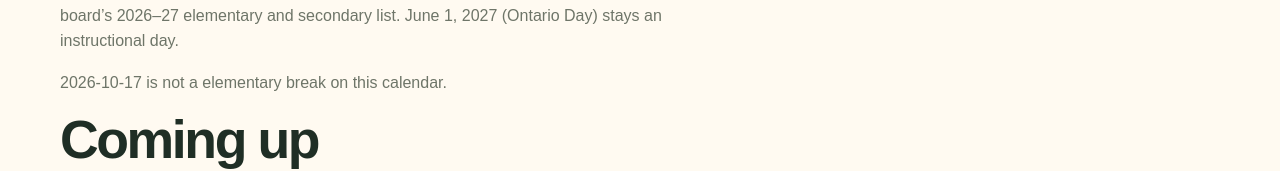
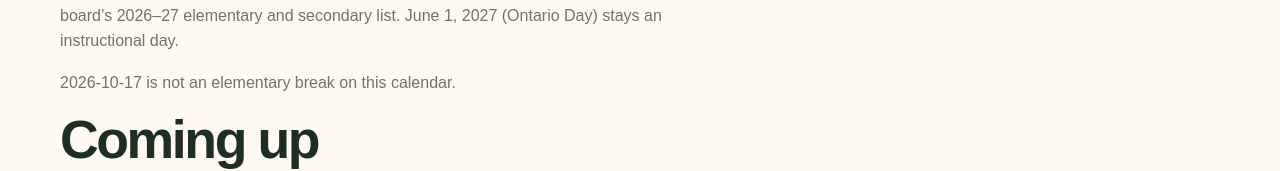
Before and after one commit to compassbyvavy/compassbyvavy-web, a Next.js app: page /calendar in a window 1280 px wide. Shown: the part 465-636 px from the top of the page. Built offline with nearby package versions, Linux system fonts and the light colour scheme.

Commit message:
fix(calendar): use an before elementary in the in-session note
Halton elementary on a secondary-only PA day now reads as a normal sentence.

Co-authored-by: compassbyvavy <compassbyvavy@users.noreply.github.com>

```diff
--- a/components/calendar/BoardCalendar.tsx
+++ b/components/calendar/BoardCalendar.tsx
@@ -189,7 +189,8 @@ export function BoardCalendar({
         </div>
       ) : (
         <p className="board-note" role="status">
-          {isoDate} is not a {panel} break on this calendar.
+          {isoDate} is not {panel === "elementary" ? "an" : "a"} {panel} break
+          on this calendar.
         </p>
       )}
 
```
